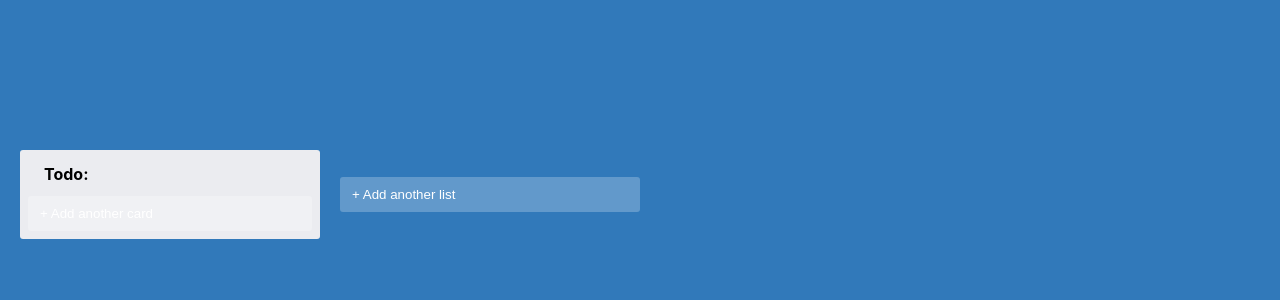
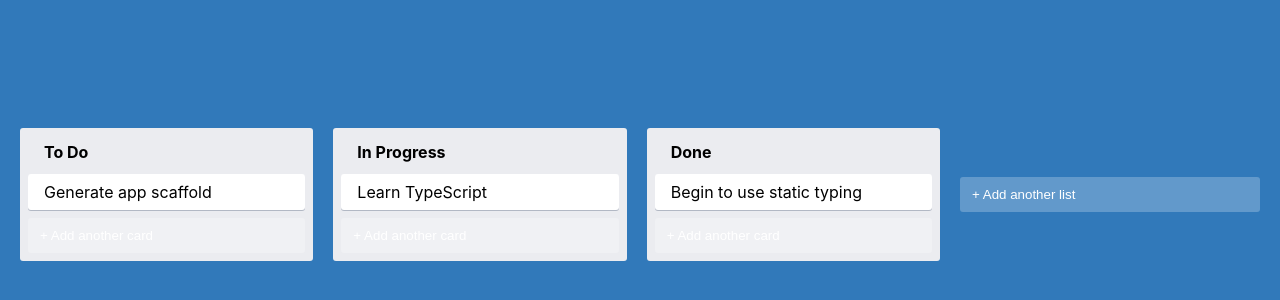
Before and after one commit to MyatSuMon253/trello-clone, a React (Create React App) app: page / in a window 1280 px wide. Shown: the part 206-506 px from the top of the page. Built offline with nearby package versions, Linux system fonts and the light colour scheme.

Commit message:
feat: getting columns by using context

```diff
--- a/src/App.tsx
+++ b/src/App.tsx
@@ -1,11 +1,17 @@
 import { AddNewItem } from "./AddNewItem";
 import { Column } from "./Column";
+import { useAppState } from "./state/AppStateContext";
 import { AppContainer } from "./styles";
 
 export const App = () => {
+  const { lists } = useAppState();
+
   return (
     <AppContainer>
-      <Column text="Todo:" />
+      {lists.map((list) => (
+        <Column id={list.id} text={list.text} />
+      ))}
+
       <AddNewItem
         toggleButtonText="+ Add another list"
         onAdd={() => console.log("Item created")}
```
